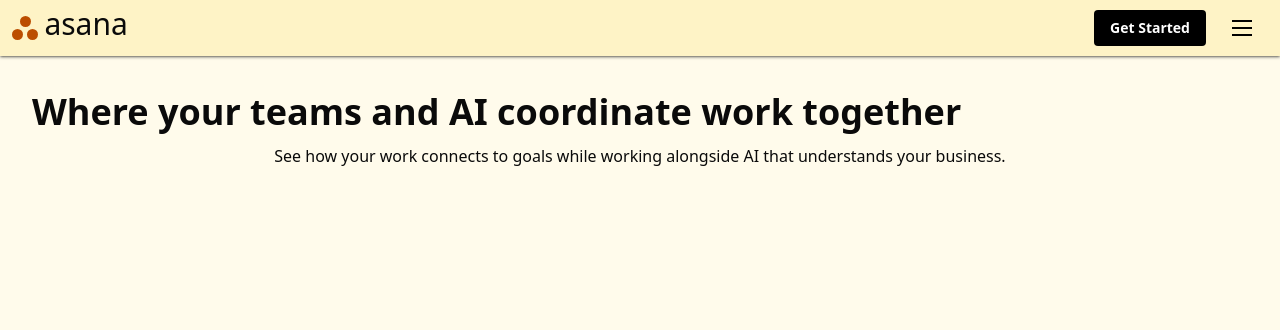
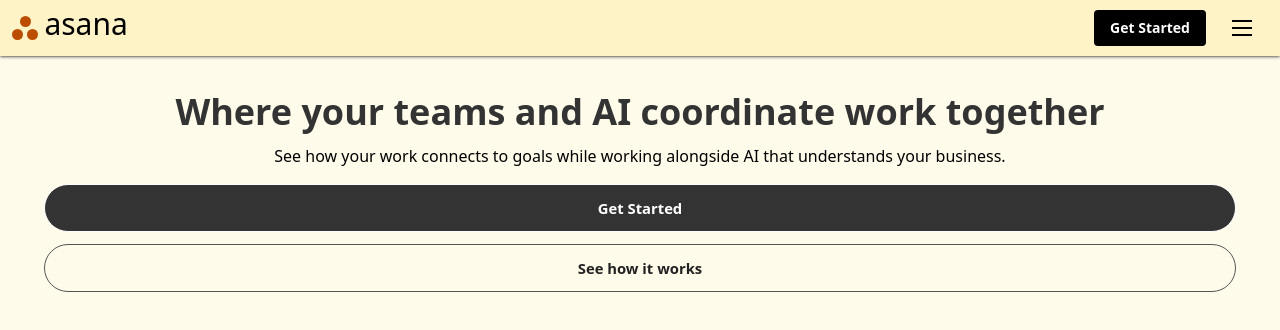
Before and after one commit to Mr-Wusu/asana, a Next.js app: page / in a window 1280 px wide. Shown: the top 330 px of the page. Built offline with nearby package versions, Linux system fonts and the light colour scheme; grey boxes are pictures that could not be loaded.

Commit message:
added the animation to the hero content

```diff
--- a/app/_components/Button.tsx
+++ b/app/_components/Button.tsx
@@ -15,7 +15,7 @@ export default function Button(props: ButtonProps) {
     <button
       type={type}
       onClick={onClick}
-      className={cn("px-4 py-2 rounded bg-black text-white", className)}
+      className={cn("px-4 py-2 rounded cursor-pointer bg-black text-white", className)}
       disabled={disabled}
     >
       {children}
--- a/app/_components/Hero.tsx
+++ b/app/_components/Hero.tsx
@@ -1,9 +1,11 @@
+import Button from "./Button";
+
 export default function Hero() {
   return (
     <div className="h-screen pt-11 bg-amber-50">
       <header>
         <div className="w-full px-8 flex flex-col gap-3">
-          <h1 className="text-4xl font-semibold text-[#333333]text-center">
+          <h1 className="text-4xl font-semibold text-[#333333] text-center">
             Where your teams and AI coordinate work together
           </h1>
           <p className="text-center">
@@ -11,8 +13,19 @@ export default function Hero() {
             understands your business.
           </p>
         </div>
-        <div>
-
+        <div className="flex flex-col gap-3 items-center justify-center mt-4 px-11">
+          <Button className="w-full rounded-full text-[0.925rem] font-semibold bg-[#333] py-3 hover:bg-[#555] border">
+            Get Started
+          </Button>
+          <Button className="w-full rounded-full text-[0.925rem] font-semibold bg-transparent text-[#222] py-3 hover:bg-[#e7e7e7] border border-[#555]">
+            See how it works
+          </Button>
+        </div>
+        <div className="px-11 mt-8">
+          <video autoPlay muted loop className="rounded-lg">
+            <source src="/hero-video.mp4" type="video/mp4" />
+            Your browser does not support the video tag.
+          </video>
         </div>
       </header>
     </div>
--- a/app/globals.css
+++ b/app/globals.css
@@ -1,127 +1,7 @@
 @import "tailwindcss";
 @import "tw-animate-css";
 
-@custom-variant dark (&:is(.dark *));
-
-@theme inline {
-  --color-background: var(--background);
-  --color-foreground: var(--foreground);
-  --font-sans: var(--font-geist-sans);
-  --font-mono: var(--font-geist-mono);
-  --color-sidebar-ring: var(--sidebar-ring);
-  --color-sidebar-border: var(--sidebar-border);
-  --color-sidebar-accent-foreground: var(--sidebar-accent-foreground);
-  --color-sidebar-accent: var(--sidebar-accent);
-  --color-sidebar-primary-foreground: var(--sidebar-primary-foreground);
-  --color-sidebar-primary: var(--sidebar-primary);
-  --color-sidebar-foreground: var(--sidebar-foreground);
-  --color-sidebar: var(--sidebar);
-  --color-chart-5: var(--chart-5);
-  --color-chart-4: var(--chart-4);
-  --color-chart-3: var(--chart-3);
-  --color-chart-2: var(--chart-2);
-  --color-chart-1: var(--chart-1);
-  --color-ring: var(--ring);
-  --color-input: var(--input);
-  --color-border: var(--border);
-  --color-destructive: var(--destructive);
-  --color-accent-foreground: var(--accent-foreground);
-  --color-accent: var(--accent);
-  --color-muted-foreground: var(--muted-foreground);
-  --color-muted: var(--muted);
-  --color-secondary-foreground: var(--secondary-foreground);
-  --color-secondary: var(--secondary);
-  --color-primary-foreground: var(--primary-foreground);
-  --color-primary: var(--primary);
-  --color-popover-foreground: var(--popover-foreground);
-  --color-popover: var(--popover);
-  --color-card-foreground: var(--card-foreground);
-  --color-card: var(--card);
-  --radius-sm: calc(var(--radius) - 4px);
-  --radius-md: calc(var(--radius) - 2px);
-  --radius-lg: var(--radius);
-  --radius-xl: calc(var(--radius) + 4px);
-}
-
-:root {
-  --radius: 0.625rem;
-  --card: oklch(1 0 0);
-  --card-foreground: oklch(0.145 0 0);
-  --popover: oklch(1 0 0);
-  --popover-foreground: oklch(0.145 0 0);
-  --primary: oklch(0.205 0 0);
-  --primary-foreground: oklch(0.985 0 0);
-  --secondary: oklch(0.97 0 0);
-  --secondary-foreground: oklch(0.205 0 0);
-  --muted: oklch(0.97 0 0);
-  --muted-foreground: oklch(0.556 0 0);
-  --accent: oklch(0.97 0 0);
-  --accent-foreground: oklch(0.205 0 0);
-  --destructive: oklch(0.577 0.245 27.325);
-  --border: oklch(0.922 0 0);
-  --input: oklch(0.922 0 0);
-  --ring: oklch(0.708 0 0);
-  --chart-1: oklch(0.646 0.222 41.116);
-  --chart-2: oklch(0.6 0.118 184.704);
-  --chart-3: oklch(0.398 0.07 227.392);
-  --chart-4: oklch(0.828 0.189 84.429);
-  --chart-5: oklch(0.769 0.188 70.08);
-  --sidebar: oklch(0.985 0 0);
-  --sidebar-foreground: oklch(0.145 0 0);
-  --sidebar-primary: oklch(0.205 0 0);
-  --sidebar-primary-foreground: oklch(0.985 0 0);
-  --sidebar-accent: oklch(0.97 0 0);
-  --sidebar-accent-foreground: oklch(0.205 0 0);
-  --sidebar-border: oklch(0.922 0 0);
-  --sidebar-ring: oklch(0.708 0 0);
-  --background: oklch(1 0 0);
-  --foreground: oklch(0.145 0 0);
-}
-
-.dark {
-  --background: oklch(0.145 0 0);
-  --foreground: oklch(0.985 0 0);
-  --card: oklch(0.205 0 0);
-  --card-foreground: oklch(0.985 0 0);
-  --popover: oklch(0.205 0 0);
-  --popover-foreground: oklch(0.985 0 0);
-  --primary: oklch(0.922 0 0);
-  --primary-foreground: oklch(0.205 0 0);
-  --secondary: oklch(0.269 0 0);
-  --secondary-foreground: oklch(0.985 0 0);
-  --muted: oklch(0.269 0 0);
-  --muted-foreground: oklch(0.708 0 0);
-  --accent: oklch(0.269 0 0);
-  --accent-foreground: oklch(0.985 0 0);
-  --destructive: oklch(0.704 0.191 22.216);
-  --border: oklch(1 0 0 / 10%);
-  --input: oklch(1 0 0 / 15%);
-  --ring: oklch(0.556 0 0);
-  --chart-1: oklch(0.488 0.243 264.376);
-  --chart-2: oklch(0.696 0.17 162.48);
-  --chart-3: oklch(0.769 0.188 70.08);
-  --chart-4: oklch(0.627 0.265 303.9);
-  --chart-5: oklch(0.645 0.246 16.439);
-  --sidebar: oklch(0.205 0 0);
-  --sidebar-foreground: oklch(0.985 0 0);
-  --sidebar-primary: oklch(0.488 0.243 264.376);
-  --sidebar-primary-foreground: oklch(0.985 0 0);
-  --sidebar-accent: oklch(0.269 0 0);
-  --sidebar-accent-foreground: oklch(0.985 0 0);
-  --sidebar-border: oklch(1 0 0 / 10%);
-  --sidebar-ring: oklch(0.556 0 0);
-}
-
-@layer base {
-  * {
-    @apply border-border outline-ring/50;
-  }
-  body {
-    @apply bg-background text-foreground;
-  }
-}
-
-.before-line{
+.before-line {
   animation: first-line 5s ease-in-out;
 }
 
@@ -129,7 +9,7 @@
 
 @keyframes first-line {
   0% {
-    transform: translateY(0%)
+    transform: translateY(0%);
   }
   30% {
     transform: rotate(45deg) translateY(-1.5rem);
```
Also changed, not shown: 1 other file (tests, documents, lock files or other folders).
